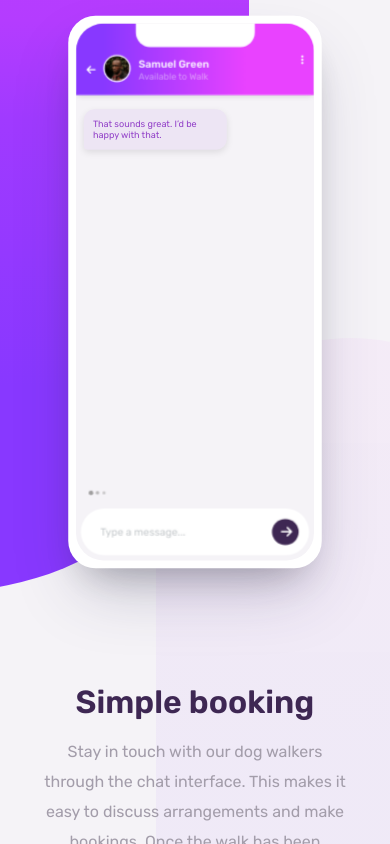
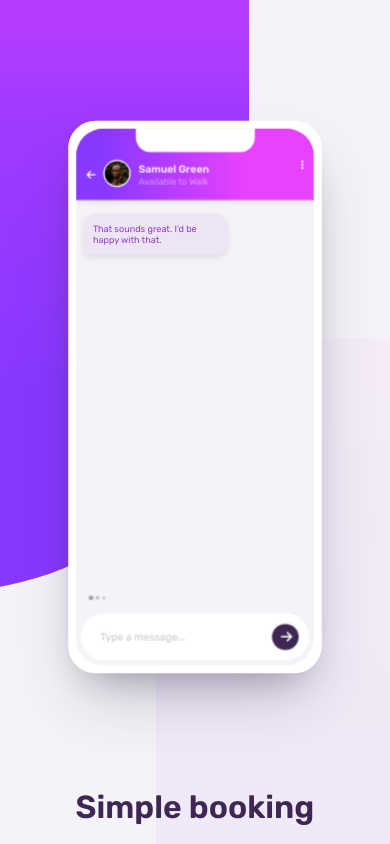
Before and after one commit to Gerson77/Chat-app-CSS-illustration, a plain HTML site: page index.html in a window 390 px wide. Drawn offline with Linux system fonts and the light colour scheme.

Commit message:
updated responsive

```diff
--- a/styles.css
+++ b/styles.css
@@ -448,10 +448,11 @@ body {
   }
   .device {
     transform: scale(0.65);
+    margin-top: 250px;
   }
 
   .content-text {
-    margin-bottom: 60px;
+    margin-bottom: 100px;
   }
 
   .content-text h2 {
@@ -467,5 +468,11 @@ body {
     top: -20%;
     left: -90%;
   }
-
+  /* .shape-2 {
+    bottom: -60%;
+    right: -60%;
+  } */
 }
+/*
+@media screen and (max-width: 375px) {
+} */
```
